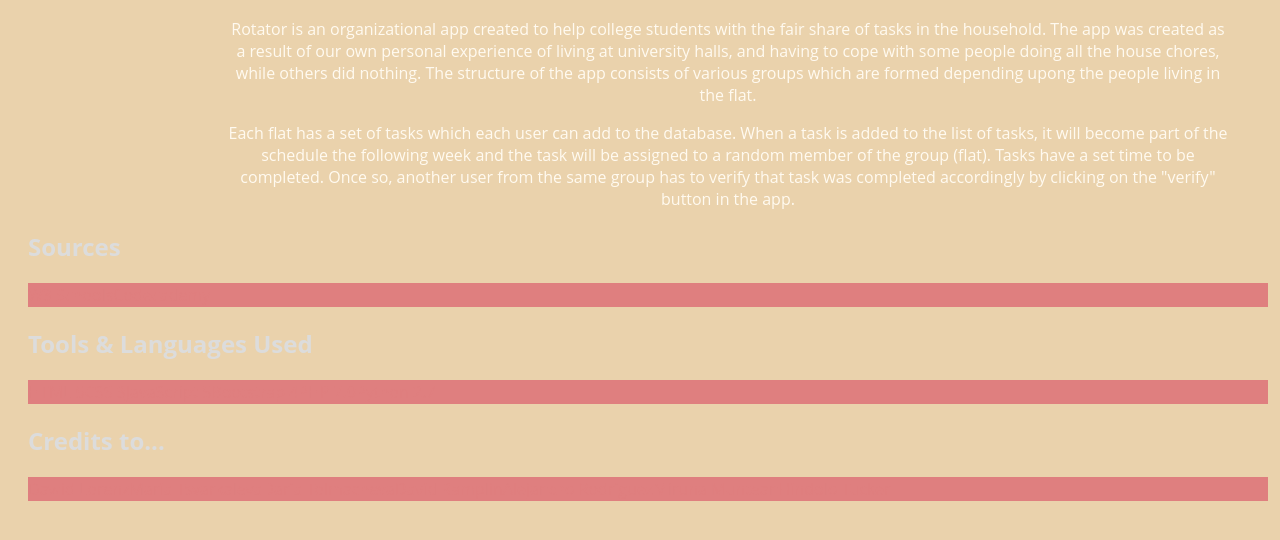
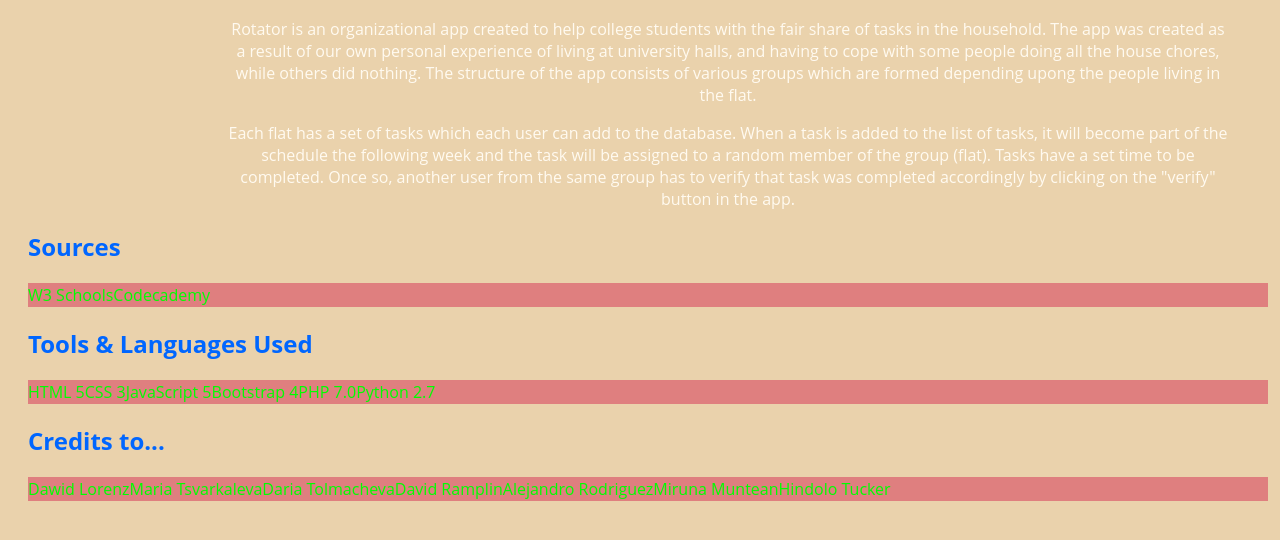
Before and after one commit to mariyagcv/Rotator, a plain HTML site: page about.html in a window 1280 px wide. Shown: the part 194-734 px from the top of the page. Drawn offline with Linux system fonts and the light colour scheme.

Commit message:
more style changes to about page

```diff
--- a/styles.css
+++ b/styles.css
@@ -130,6 +130,10 @@ h2
   font-size: 60px;
 }
 
+.aboutSubHeading
+{
+  color: #0066FF;
+}
 .about_p
 {
   color: #FFFAF0;
@@ -142,7 +146,7 @@ h2
 
 .unorderedList
 {
-  color: #DF7F7F;
+  color: #00FF00/*#DF7F7F*/;
   line-height: 24px;
 }
 /*End of about styles*/
```
